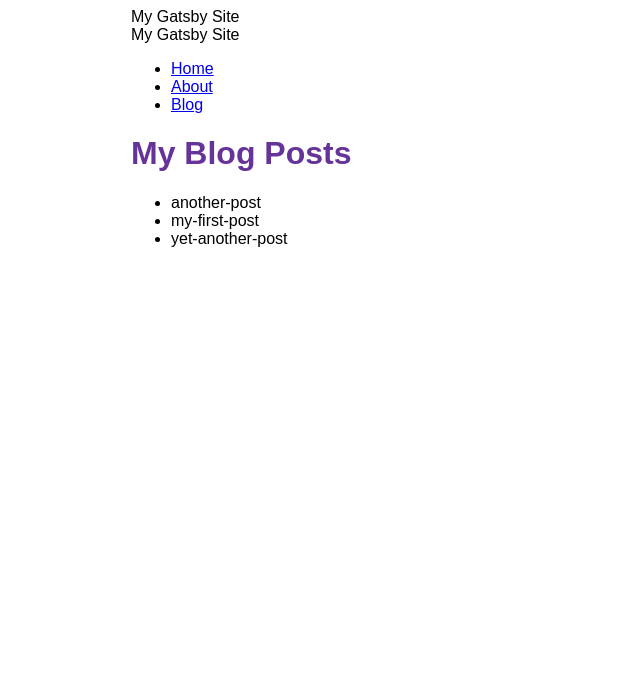
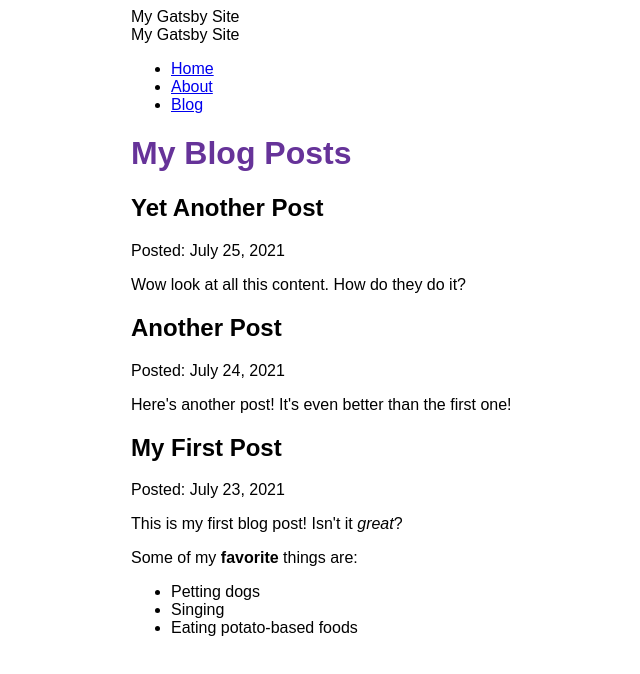
Before and after one commit to Szczudlo-Magdalena/my-first-gatsby-side, a Gatsby site: page /blog in a window 1280 px wide. Shown: the whole page, without its empty margins (259-899 px from the left). Built offline with nearby package versions, Linux system fonts and the light colour scheme; Gatsby itself is replaced by a stand-in of ours.

Commit message:
Finished Gatsby Tutorial Part 5

```diff
--- a/blog/another-post.mdx
+++ b/blog/another-post.mdx
@@ -0,0 +1,6 @@
+---
+title: "Another Post"
+date: "2021-07-24"
+---
+
+Here's another post! It's even better than the first one!
--- a/blog/my-first-post.mdx
+++ b/blog/my-first-post.mdx
@@ -0,0 +1,12 @@
+---
+title: "My First Post"
+date: "2021-07-23"
+---
+
+This is my first blog post! Isn't it *great*?
+
+Some of my **favorite** things are:
+
+* Petting dogs
+* Singing
+* Eating potato-based foods
--- a/blog/yet-another-post.mdx
+++ b/blog/yet-another-post.mdx
@@ -0,0 +1,6 @@
+---
+title: "Yet Another Post"
+date: "2021-07-25"
+---
+
+Wow look at all this content. How do they do it?
--- a/gatsby-config.js
+++ b/gatsby-config.js
@@ -12,5 +12,6 @@
         path: `${__dirname}/blog`,
       }
     },
+    "gatsby-plugin-mdx",
   ],
 };
--- a/package.json
+++ b/package.json
@@ -15,9 +15,12 @@
     "clean": "gatsby clean"
   },
   "dependencies": {
+    "@mdx-js/mdx": "^1.6.22",
+    "@mdx-js/react": "^1.6.22",
     "babel-plugin-styled-components": "^1.13.3",
     "gatsby": "^4.0.2",
     "gatsby-plugin-image": "^2.0.0",
+    "gatsby-plugin-mdx": "^3.0.0",
     "gatsby-plugin-sharp": "^4.0.1",
     "gatsby-plugin-styled-components": "^5.0.0",
     "gatsby-source-filesystem": "^4.0.0",
--- a/src/pages/blog.js
+++ b/src/pages/blog.js
@@ -1,24 +1,27 @@
 import * as React from 'react'
 import Layout from '../components/layout'
+import { MDXRenderer } from 'gatsby-plugin-mdx'
 import { graphql } from 'gatsby'
 
 
 const BlogPage = ({ data }) => {
   return (
     <Layout pageTitle="My Blog Posts">
-          <ul>
-      {
-        data.allFile.nodes.map(node => (
-          <li key={node.name}>
-            {node.name}
-          </li>
+     {
+        data.allMdx.nodes.map((node) => (
+          <article key={node.id}>
+            <h2>{node.frontmatter.title}</h2>
+            <p>Posted: {node.frontmatter.date}</p>
+            <MDXRenderer>
+              {node.body}
+            </MDXRenderer>
+          </article>
         ))
       }
-      </ul>
-
     </Layout>
   )
 }
+/*
 export const query = graphql`
   query {
     allFile {
@@ -27,6 +30,20 @@
       }
     }
   }
+`*/
+export const query = graphql`
+  query {
+    allMdx(sort: {fields: frontmatter___date, order: DESC}) {
+      nodes {
+        frontmatter {
+          date(formatString: "MMMM D, YYYY")
+          title
+        }
+        id
+        body
+      }
+    }
+  }
 `
 
 export default BlogPage
```
Also changed, not shown: 1 other file.
